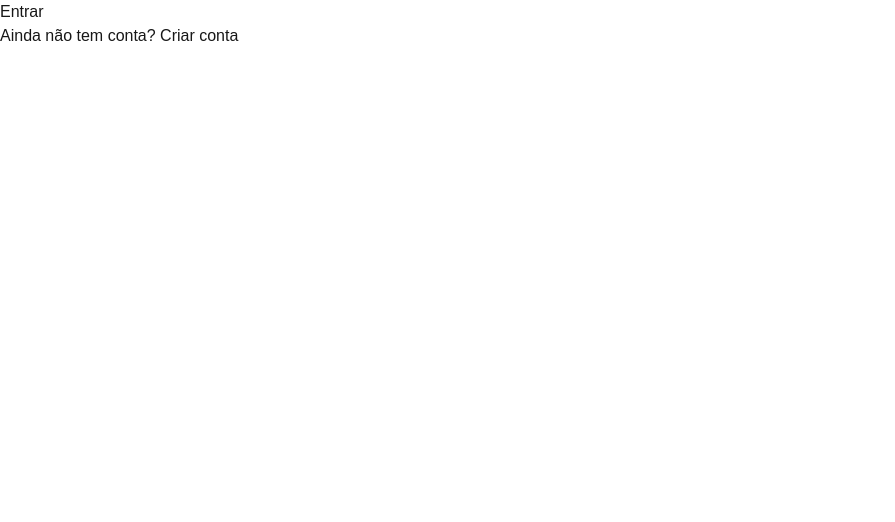
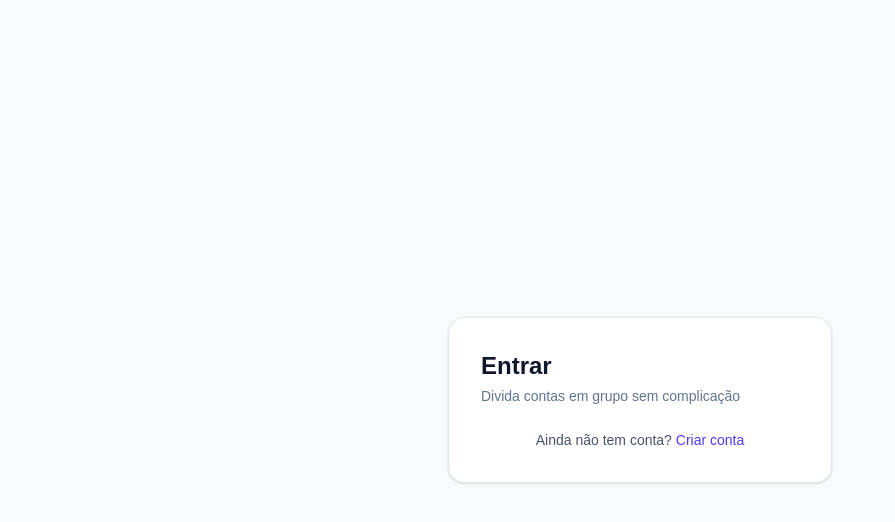
Before and after one commit to C14-Inatel-2026-2/projeto_rateio_frontend, a Next.js app: page /login in a window 1280 px wide. Shown: the top 522 px of the page, without its empty margins (0-895 px from the left). Built offline with nearby package versions, Linux system fonts and the light colour scheme; no server answers.

Commit message:
feat: estiliza layout da página de login

```diff
--- a/src/app/login/page.tsx
+++ b/src/app/login/page.tsx
@@ -1,14 +1,22 @@
-import Link from "next/link"
+import Link from "next/link";
 import LoginForm from "./LoginForm";
 
 export default function LoginPage() {
     return (
-        <main>
-            <h1>Entrar</h1>
-            <LoginForm />
-            <p>
-                Ainda não tem conta? <Link href="/cadastro">Criar conta</Link>
-            </p>
+        <main className="flex min-h-screen items-center justify-center bg-slate-50 px-4">
+            <div className="w-full max-w-sm rounded-2xl border border-slate-200 bg-white p-8 shadow-sm">
+                <h1 className="mb-1 text-2xl font-semibold text-slate-900">Entrar</h1>
+                <p className="mb-6 text-sm text-slate-500">
+                    Divida contas em grupo sem complicação
+                </p>
+                <LoginForm />
+                <p className="mt-6 text-center text-sm text-slate-600">
+                    Ainda não tem conta?{" "}
+                    <Link href="/cadastro" className="font-medium text-indigo-600 hover:text-indigo-700">
+                        Criar conta
+                    </Link>
+                </p>
+            </div>
         </main>
-    )
+    );
 }
```
